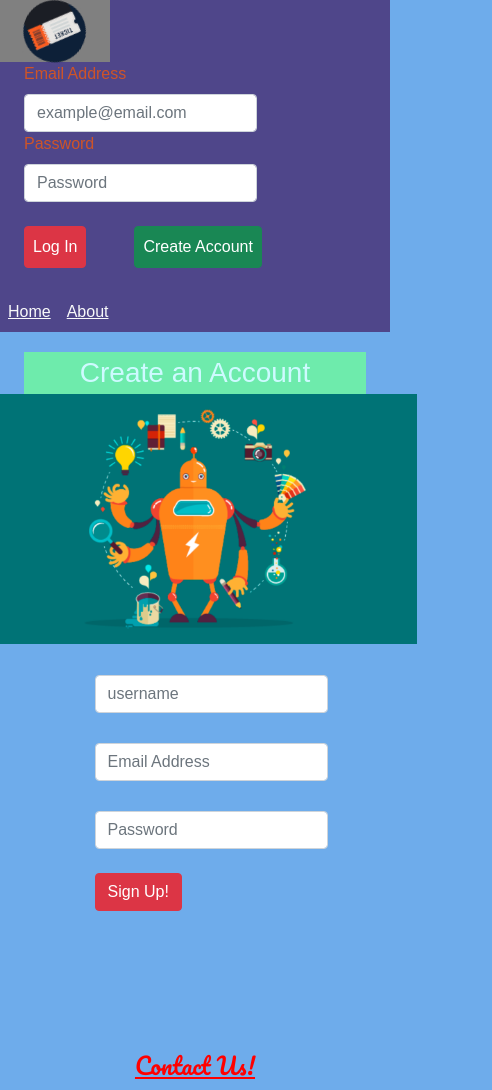
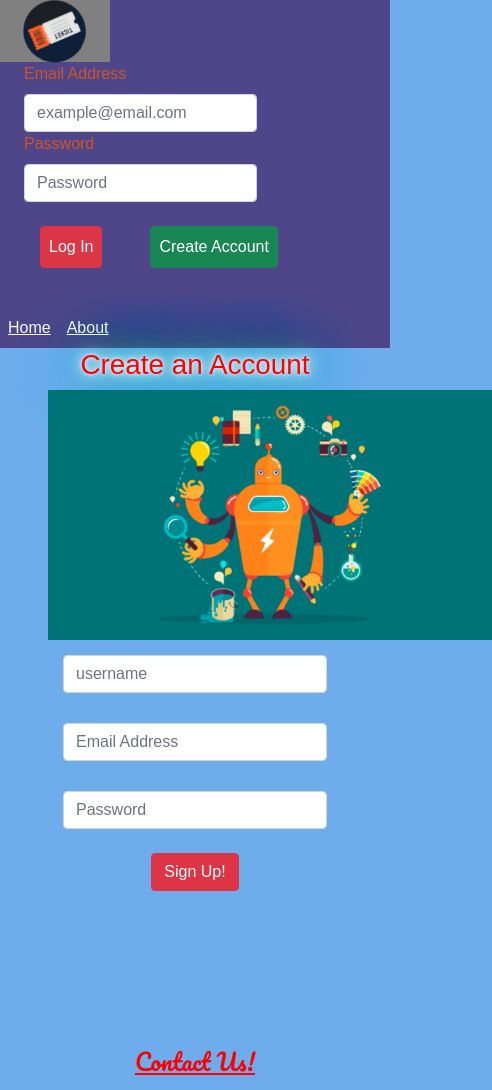
Before and after one commit to defhook/pass, a React (Create React App) app in the folder client/: page /user in a window 390 px wide. Shown: the whole page, 492 px wide, since content can reach past the window. Built offline with nearby package versions, Linux system fonts and the light colour scheme.

Commit message:
responsiveness added after deploying to heroku

```diff
--- a/client/public/index.html
+++ b/client/public/index.html
@@ -43,7 +43,7 @@
 
     </style>
     <noscript>You need to enable JavaScript to run this app.</noscript>
-    <div id="root"></div>
+    <div  id="root"></div>
     <!--
       This HTML file is a template.
       If you open it directly in the browser, you will see an empty page.
--- a/client/src/components/Navigation/index.js
+++ b/client/src/components/Navigation/index.js
@@ -40,7 +40,7 @@ function Navigation() {
     <header>
       <Nav className="navigation">
 
-          {/* <div className="d-flex navigation"> */}
+          <div className='d-flex flex-wrap '>
             <a data-testid="link" href="https://github.com/defhook/pass">
               <span role="img" aria-label="ticket">
                 {" "}
@@ -56,6 +56,7 @@ function Navigation() {
             {Auth.loggedIn() ? (
               null
             ) : (<>
+
 
               <Form>
                 <Container>
@@ -78,6 +79,8 @@ function Navigation() {
                 </Container>
               </Form>
 
+
+
             </>)
 
             }
@@ -91,25 +94,28 @@ function Navigation() {
 
             ) : (
               <>
+              <div className="ms-3">
+
                 <Button onClick={handleLogin} variant="danger m-4 p-2 mt-4" type="submit">
                   Log In
                 </Button>
                 <Button href="/user" variant="success m-4 p-2 mt-4" type="submit">
                   Create Account
                 </Button>
+              </div>
               </>
             )
 
             }
-              {/* </div> */}
+              </div>
             <div className="d-flex justify-content-between anchors">
 
-              <a className='p-2 text-light' href={"/"}>
+              <a className='p-2 mt-3 text-light' href={"/"}>
                 Home
               </a>
               {Auth.loggedIn() ?
                 (
-                  <a className='p-2 text-light' href={"/favorites"}>
+                  <a className='p-2 mt-3 text-light' href={"/favorites"}>
                     Favorites
                   </a>
 
@@ -117,7 +123,7 @@ function Navigation() {
                   null
                 )
               }
-              <a className='p-2 text-light' href={"/About"}>
+              <a className='p-2 mt-3 text-light' href={"/About"}>
                 About
               </a>
             </div>
--- a/client/src/components/Singlepark.js
+++ b/client/src/components/Singlepark.js
@@ -68,7 +68,7 @@ function Singlepark () {
         {favData.map((each) => {
             return(
                 <>
-                <form className='color-box p-2 m-2' key={each.attractionId}>
+                <form className='color-box bg-gradient p-2 m-2' key={each.attractionId}>
                 <a className='text-light' href={`/single/${each.attractionId}`}><h5>{each.name}</h5></a>
                 <p>{each.type}</p>
                 <p>Status: {each.status}</p>
--- a/client/src/index.css
+++ b/client/src/index.css
@@ -26,7 +26,7 @@
   background-color: lightgrey;
 }
 
-.dataItem p {
+.dataItem a {
   margin-left: 10px;
   text-decoration: none;
 }
@@ -46,3 +46,26 @@ input:focus {
 a:hover {
   background-color: grey;
 }
+
+@media screen and (max-width: 1200px) {
+  .madeupClass {
+    flex: 100%;
+    justify-content: center;
+    text-align: center;
+  }
+
+  .pic {
+    flex: 0 32%;
+    margin-right: 0;
+    margin-top: 15px;
+    margin-bottom: 15px;
+  }
+}
+
+@media screen and (max-width: 992px) {
+  .madeupClass {
+    flex: 100%;
+    justify-content: center;
+    text-align: center;
+  }
+}
--- a/client/src/pages/favorites.js
+++ b/client/src/pages/favorites.js
@@ -56,7 +56,7 @@ function Favorites() {
             return(
                 <>
 
-                <form className='color-box p-2 m-2' key={each.attractionId}>
+                <form className='color-box bg-gradient p-2 m-2' key={each.attractionId}>
                 <img className="clickable" onClick={() => handleDelete(each.attractionId)} src = {require( "../assets/images/red-x-icon.png")} alt=""
 				 style={{
 					height: "25px"
--- a/client/src/pages/home.js
+++ b/client/src/pages/home.js
@@ -6,7 +6,7 @@ function HomePage() {
   return (
     <Container>
       <center className='justify-content-center'>
-        <h1>Welcome to PASS! Your favorite theme park website!</h1>
+        <h1 className='text-light'>Welcome to PASS! Your favorite theme park website!</h1>
       <Searchbar></Searchbar>
       </center>
 
--- a/client/src/pages/user.js
+++ b/client/src/pages/user.js
@@ -31,7 +31,7 @@ display: grid;
 
 //this is the main enchalada for the page yum
 function User() {
-    const [signupForm, setSignUp] = useState({username: '', email: '', password: '' });
+    const [signupForm, setSignUp] = useState({ username: '', email: '', password: '' });
 
     const [addUser, { error }] = useMutation(ADD_USER)
 
@@ -55,25 +55,24 @@ function User() {
     }
 
     return (
-        <Container className="blueBackground">
-            <div className="user-box">
-                <CenteredText>
+        <Container Fluid className="blueBackground">
+            <div className="neonText">
+                <h1>
                     Create an Account
-                </CenteredText>
+                </h1>
 
             </div>
 
-            <div>
+            <div className='d-flex anotherMadeup container justify-content-between flex-wrap'>
 
-                    <div className='d-flex justify-content-center'>
-                        <img circle src={require("../assets/images/user-photo.png")} alt=""
+                    <img className='mx-auto' circle src={require("../assets/images/user-photo.png")} alt=""
                         style={{
                             height: "250px",
                         }}>
                     </img>
-                    </div>
-                                <div className="container d-flex justify-content-center m-3">
-                    <div>
+
+                    <div className="madeupClass w-50">
+
                         <div className="new-line">
                             <input className='form-control' name='username' value={signupForm.username} onChange={handleInputChange} type='text' placeholder="username"></input>
                         </div>
@@ -83,15 +82,16 @@ function User() {
                         <div className='new-line'>
 
                             <input className='form-control' name='password' value={signupForm.password} onChange={handleInputChange} type='password' placeholder="Password"></input>
-                            <br/>
+                            <br />
                             <button type="button" className="btn btn-danger" onClick={createUser}>
                                 Sign Up!
                             </button>
                         </div>
-
                     </div>
 
-                                </div>
+
+
+
             </div>
 
         </Container>
```
Also changed, not shown: 1 other file (tests, documents, lock files or other folders). Lines whose indentation alone changed are shown as unchanged.
